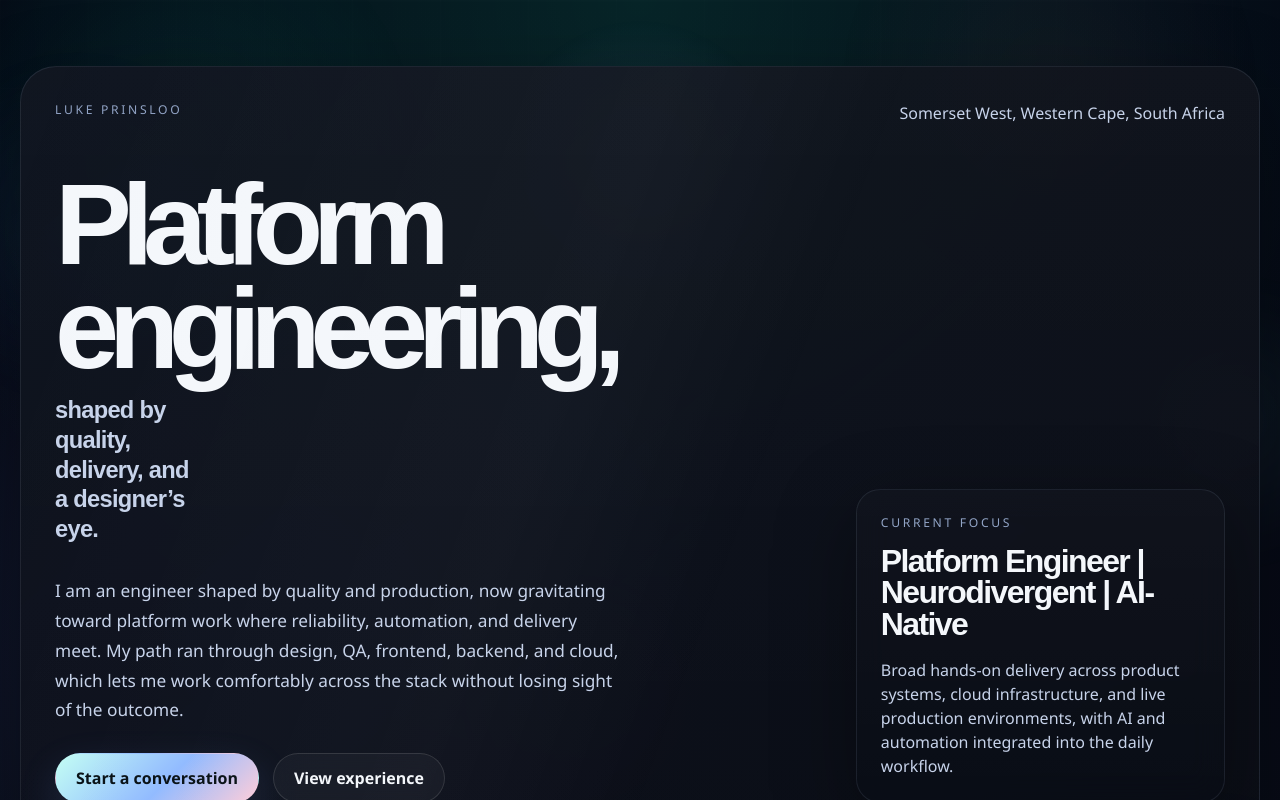
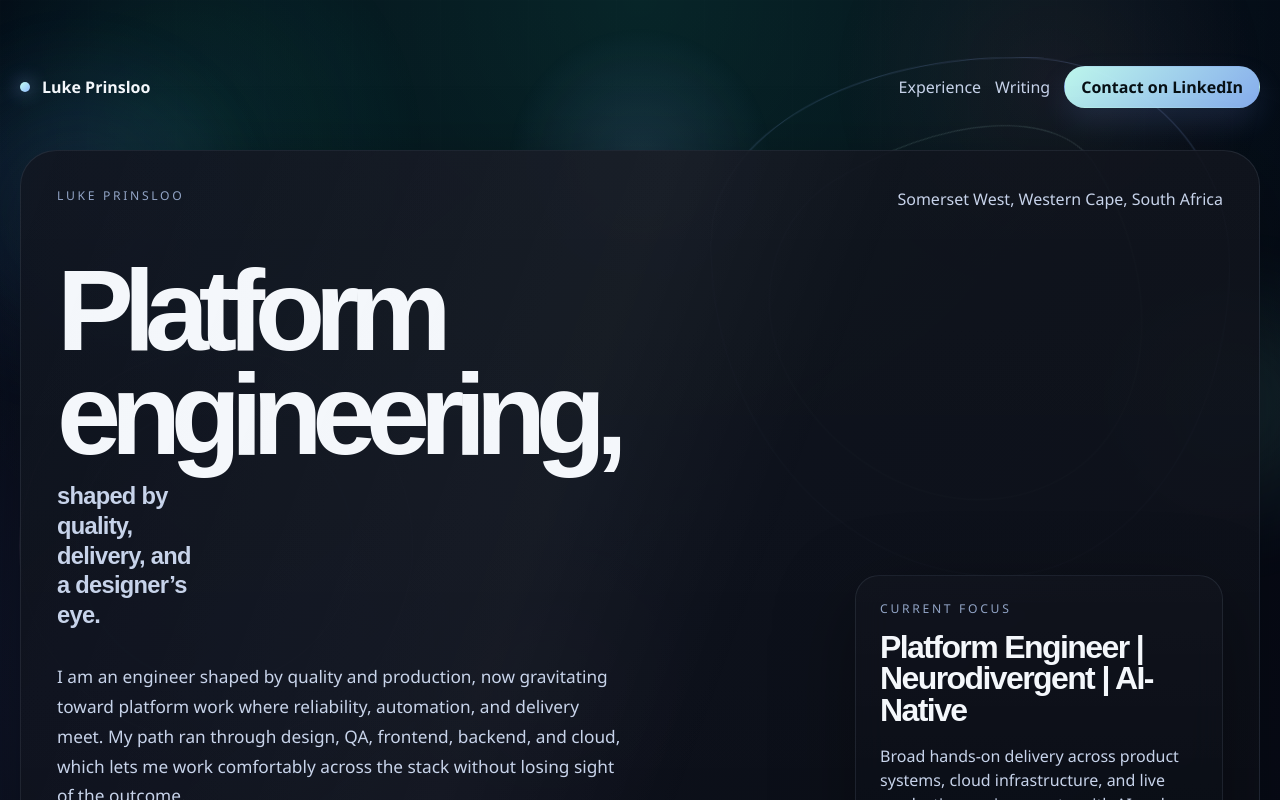
Before and after one commit to This-is-Luke/this-is-luke, a React (Vite) app: page / in a window 1280 px wide. Shown: the top 800 px of the page. Built offline with nearby package versions, Linux system fonts and the light colour scheme.

Commit message:
Upgrade nav, CTAs, and ambient motion

```diff
--- a/src/App.css
+++ b/src/App.css
@@ -1,6 +1,8 @@
 .page-shell {
   --pointer-x: 50%;
   --pointer-y: 20%;
+  --tap-x: 50%;
+  --tap-y: 50%;
   --motion-x: 0;
   --motion-y: 0;
   --scroll-progress: 0;
@@ -10,76 +12,192 @@
   padding: 24px 0 110px;
 }
 
+.page-ripple,
 .page-orb,
+.page-vector,
 .page-spotlight {
   position: fixed;
   pointer-events: none;
   z-index: 0;
 }
 
+.page-ripple {
+  inset: 0;
+  opacity: 0;
+}
+
+.page-shell.is-tapping .page-ripple::before {
+  content: '';
+  position: absolute;
+  left: var(--tap-x);
+  top: var(--tap-y);
+  width: 18px;
+  height: 18px;
+  border-radius: 50%;
+  border: 1px solid rgba(196, 255, 244, 0.72);
+  transform: translate(-50%, -50%);
+  animation: ripple-burst 650ms ease-out forwards;
+}
+
 .page-orb {
   border-radius: 50%;
   filter: blur(28px);
-  opacity: 0.42;
+  opacity: 0.54;
+  transition: opacity 300ms ease;
+  animation: breathe 12s ease-in-out infinite;
+}
+
+.page-orb-a {
+  top: 4vh;
+  left: -8vw;
+  width: min(34vw, 360px);
+  height: min(34vw, 360px);
+  background: radial-gradient(circle, rgba(104, 152, 255, 0.24), transparent 68%);
   transform: translate3d(
     calc(var(--motion-x) * 42px),
     calc(var(--scroll-progress) * -60px + var(--motion-y) * 32px),
     0
   );
-  transition: opacity 300ms ease;
-}
-
-.page-orb-a {
-  top: 6vh;
-  left: -8vw;
-  width: min(34vw, 360px);
-  height: min(34vw, 360px);
-  background: radial-gradient(circle, rgba(104, 152, 255, 0.2), transparent 68%);
 }
 
 .page-orb-b {
-  top: 34vh;
+  top: 32vh;
   right: -8vw;
   width: min(28vw, 300px);
   height: min(28vw, 300px);
-  background: radial-gradient(circle, rgba(138, 255, 229, 0.15), transparent 70%);
+  background: radial-gradient(circle, rgba(138, 255, 229, 0.2), transparent 70%);
   transform: translate3d(
-    calc(var(--motion-x) * -36px),
-    calc(var(--scroll-progress) * 80px + var(--motion-y) * -26px),
+    calc(var(--motion-x) * -34px),
+    calc(var(--scroll-progress) * 72px + var(--motion-y) * -24px),
+    0
+  );
+  animation-duration: 15s;
+}
+
+.page-orb-c {
+  bottom: -1vh;
+  left: 34vw;
+  width: min(24vw, 240px);
+  height: min(24vw, 240px);
+  background: radial-gradient(circle, rgba(255, 194, 216, 0.18), transparent 72%);
+  transform: translate3d(
+    calc(var(--motion-x) * 18px),
+    calc(var(--scroll-progress) * 108px),
+    0
+  );
+  animation-duration: 18s;
+}
+
+.page-vector {
+  opacity: 0.85;
+  mix-blend-mode: screen;
+}
+
+.page-vector::before,
+.page-vector::after {
+  content: '';
+  position: absolute;
+  inset: 0;
+}
+
+.page-vector-a {
+  top: 7vh;
+  right: 4vw;
+  width: min(42vw, 520px);
+  height: min(42vw, 520px);
+  transform: translate3d(
+    calc(var(--motion-x) * -24px),
+    calc(var(--scroll-progress) * 40px + var(--motion-y) * -18px),
     0
   );
 }
 
-.page-orb-c {
-  bottom: -2vh;
-  left: 36vw;
-  width: min(24vw, 240px);
-  height: min(24vw, 240px);
-  background: radial-gradient(circle, rgba(255, 194, 216, 0.12), transparent 72%);
+.page-vector-a::before {
+  border-radius: 40% 60% 64% 36% / 40% 44% 56% 60%;
+  border: 1px solid rgba(138, 173, 255, 0.24);
+  animation: spin-slow 24s linear infinite;
+}
+
+.page-vector-a::after {
+  inset: 14%;
+  border-radius: 58% 42% 33% 67% / 50% 38% 62% 50%;
+  border: 1px solid rgba(196, 255, 244, 0.18);
+  animation: spin-slow 18s linear infinite reverse;
+}
+
+.page-vector-b {
+  bottom: 8vh;
+  left: 2vw;
+  width: min(34vw, 380px);
+  height: min(34vw, 380px);
   transform: translate3d(
-    calc(var(--motion-x) * 18px),
-    calc(var(--scroll-progress) * 110px),
+    calc(var(--motion-x) * 22px),
+    calc(var(--scroll-progress) * -44px + var(--motion-y) * 14px),
     0
   );
+}
+
+.page-vector-b::before {
+  border-radius: 50%;
+  border: 1px solid rgba(255, 190, 218, 0.18);
+  animation: pulse-ring 8s ease-in-out infinite;
+}
+
+.page-vector-b::after {
+  inset: 16%;
+  border-radius: 50%;
+  border: 1px solid rgba(143, 188, 255, 0.16);
+  animation: pulse-ring 10s ease-in-out infinite reverse;
 }
 
 .page-spotlight {
   inset: 0;
   background:
-    radial-gradient(
-      circle at var(--pointer-x) var(--pointer-y),
-      rgba(136, 182, 255, 0.14),
-      transparent 16%
-    ),
-    radial-gradient(circle at 14% 18%, rgba(49, 255, 213, 0.08), transparent 20%),
-    radial-gradient(circle at 82% 10%, rgba(255, 109, 143, 0.06), transparent 18%);
-  opacity: calc(0.8 - var(--scroll-progress) * 0.25);
+    radial-gradient(circle at var(--pointer-x) var(--pointer-y), rgba(136, 182, 255, 0.16), transparent 15%),
+    radial-gradient(circle at 14% 18%, rgba(49, 255, 213, 0.1), transparent 20%),
+    radial-gradient(circle at 82% 10%, rgba(255, 109, 143, 0.08), transparent 18%);
+  opacity: calc(0.86 - var(--scroll-progress) * 0.24);
 }
 
 .section-block {
   position: relative;
   z-index: 1;
   margin-top: 42px;
+}
+
+.top-nav {
+  display: flex;
+  align-items: center;
+  justify-content: space-between;
+  gap: 18px;
+}
+
+.brand-mark {
+  display: inline-flex;
+  align-items: center;
+  gap: 12px;
+  text-decoration: none;
+  color: var(--text);
+  font-weight: 600;
+}
+
+.brand-dot {
+  width: 10px;
+  height: 10px;
+  border-radius: 50%;
+  background: linear-gradient(135deg, #c4fff4, #91baff);
+  box-shadow: 0 0 18px rgba(145, 186, 255, 0.7);
+}
+
+.nav-links {
+  display: flex;
+  align-items: center;
+  gap: 14px;
+}
+
+.nav-links > a:not(.button) {
+  color: var(--muted-strong);
+  text-decoration: none;
 }
 
 [data-reveal] {
@@ -108,7 +226,7 @@
 
 .hero {
   overflow: hidden;
-  padding: 34px;
+  padding: 36px;
   border: 1px solid rgba(183, 204, 237, 0.11);
   border-radius: 36px;
   background:
@@ -125,13 +243,14 @@
   width: 340px;
   height: 340px;
   border-radius: 50%;
-  background: radial-gradient(circle, rgba(98, 132, 255, 0.16), transparent 70%);
+  background: radial-gradient(circle, rgba(98, 132, 255, 0.18), transparent 70%);
   filter: blur(12px);
   transform: translate3d(
     calc(var(--motion-x) * -34px),
     calc(var(--motion-y) * -30px + var(--scroll-progress) * 30px),
     0
   );
+  animation: breathe 10s ease-in-out infinite;
 }
 
 .hero::after {
@@ -139,13 +258,8 @@
   position: absolute;
   inset: 0;
   background:
-    linear-gradient(
-      110deg,
-      transparent 0%,
-      rgba(255, 255, 255, 0.028) 42%,
-      transparent 58%
-    );
-  transform: translateX(calc(var(--motion-x) * 18px));
+    linear-gradient(110deg, transparent 0%, rgba(255, 255, 255, 0.035) 42%, transparent 58%);
+  transform: translateX(calc(var(--motion-x) * 20px));
   pointer-events: none;
 }
 
@@ -233,6 +347,14 @@
   border-color: rgba(255, 255, 255, 0.12);
   background: rgba(255, 255, 255, 0.035);
   backdrop-filter: blur(12px);
+}
+
+.button-nav {
+  min-height: 42px;
+  padding-inline: 16px;
+  color: #071015;
+  background: linear-gradient(135deg, rgba(196, 255, 244, 0.96), rgba(145, 186, 255, 0.92));
+  box-shadow: 0 14px 30px rgba(125, 163, 255, 0.14);
 }
 
 .hero-panel,
@@ -379,6 +501,7 @@
   height: 180px;
   border-radius: 50%;
   background: radial-gradient(circle, rgba(255, 255, 255, 0.08), transparent 70%);
+  animation: breathe 9s ease-in-out infinite;
 }
 
 .quote-card:nth-child(2) {
@@ -397,6 +520,52 @@
   padding: 30px;
 }
 
+@keyframes breathe {
+  0%,
+  100% {
+    scale: 1;
+    opacity: 0.44;
+  }
+  50% {
+    scale: 1.08;
+    opacity: 0.68;
+  }
+}
+
+@keyframes spin-slow {
+  from {
+    transform: rotate(0deg);
+  }
+  to {
+    transform: rotate(360deg);
+  }
+}
+
+@keyframes pulse-ring {
+  0%,
+  100% {
+    transform: scale(1);
+    opacity: 0.3;
+  }
+  50% {
+    transform: scale(1.08);
+    opacity: 0.72;
+  }
+}
+
+@keyframes ripple-burst {
+  0% {
+    opacity: 0.7;
+    box-shadow: 0 0 0 0 rgba(145, 186, 255, 0.3);
+    transform: translate(-50%, -50%) scale(0.6);
+  }
+  100% {
+    opacity: 0;
+    box-shadow: 0 0 0 48px rgba(145, 186, 255, 0);
+    transform: translate(-50%, -50%) scale(12);
+  }
+}
+
 @media (prefers-reduced-motion: reduce) {
   [data-reveal] {
     opacity: 1;
@@ -408,8 +577,12 @@
   .hero,
   .hero::before,
   .hero::after,
+  .page-orb,
+  .page-vector::before,
+  .page-vector::after,
   .quote-card:nth-child(2),
   .quote-card:nth-child(3) {
+    animation: none;
     transition: none;
     transform: none;
   }
@@ -422,14 +595,15 @@
   }
 
   .page-orb {
-    opacity: 0.3;
+    opacity: 0.34;
   }
 
-  .hero,
-  .closing-card {
-    border-radius: 28px;
+  .page-vector {
+    opacity: 0.56;
   }
 
+  .top-nav,
+  .nav-links,
   .hero-grid,
   .feature-split,
   .timeline-layout,
@@ -438,6 +612,13 @@
   .timeline-card,
   .closing-card {
     grid-template-columns: 1fr;
+    flex-direction: column;
+    align-items: stretch;
+  }
+
+  .hero,
+  .closing-card {
+    border-radius: 28px;
   }
 
   .principles-grid,
@@ -457,13 +638,13 @@
     padding: 22px;
   }
 
+  .section-block {
+    margin-top: 28px;
+  }
+
   .hero-grid {
     margin-top: 26px;
     gap: 20px;
-  }
-
-  .section-block {
-    margin-top: 28px;
   }
 
   .hero-copy h1 {
@@ -471,6 +652,7 @@
     font-size: clamp(3rem, 15vw, 4.8rem);
   }
 
+  .nav-links,
   .hero-actions,
   .button,
   .tag-band {
@@ -479,6 +661,10 @@
 
   .button {
     width: 100%;
+  }
+
+  .nav-links > a:not(.button) {
+    padding: 2px 0;
   }
 
   .tag-band span {
--- a/src/App.tsx
+++ b/src/App.tsx
@@ -92,6 +92,7 @@ function App() {
     let currentY = 0
     let targetScroll = 0
     let currentScroll = 0
+    let tapTimeout = 0
 
     const setTargetsFromPoint = (clientX: number, clientY: number) => {
       const { innerWidth, innerHeight } = window
@@ -105,8 +106,27 @@ function App() {
       root.style.setProperty('--pointer-y', `${(clientY / innerHeight) * 100}%`)
     }
 
+    const triggerTapEffect = (clientX: number, clientY: number) => {
+      const { innerWidth, innerHeight } = window
+      root.style.setProperty('--tap-x', `${(clientX / innerWidth) * 100}%`)
+      root.style.setProperty('--tap-y', `${(clientY / innerHeight) * 100}%`)
+      root.classList.remove('is-tapping')
+      window.clearTimeout(tapTimeout)
+      window.requestAnimationFrame(() => {
+        root.classList.add('is-tapping')
+        tapTimeout = window.setTimeout(() => {
+          root.classList.remove('is-tapping')
+        }, 650)
+      })
+    }
+
     const handlePointerMove = (event: PointerEvent) => {
       setTargetsFromPoint(event.clientX, event.clientY)
+    }
+
+    const handlePointerDown = (event: PointerEvent) => {
+      setTargetsFromPoint(event.clientX, event.clientY)
+      triggerTapEffect(event.clientX, event.clientY)
     }
 
     const handleTouchMove = (event: TouchEvent) => {
@@ -116,6 +136,16 @@ function App() {
       }
 
       setTargetsFromPoint(touch.clientX, touch.clientY)
+    }
+
+    const handleTouchStart = (event: TouchEvent) => {
+      const touch = event.touches[0]
+      if (!touch) {
+        return
+      }
+
+      setTargetsFromPoint(touch.clientX, touch.clientY)
+      triggerTapEffect(touch.clientX, touch.clientY)
     }
 
     const handlePointerLeave = () => {
@@ -167,15 +197,20 @@ function App() {
     handleScroll()
     animate()
     window.addEventListener('pointermove', handlePointerMove, { passive: true })
+    window.addEventListener('pointerdown', handlePointerDown, { passive: true })
     window.addEventListener('pointerleave', handlePointerLeave)
+    window.addEventListener('touchstart', handleTouchStart, { passive: true })
     window.addEventListener('touchmove', handleTouchMove, { passive: true })
     window.addEventListener('scroll', handleScroll, { passive: true })
 
     return () => {
       observer.disconnect()
       window.cancelAnimationFrame(animationFrame)
+      window.clearTimeout(tapTimeout)
       window.removeEventListener('pointermove', handlePointerMove)
+      window.removeEventListener('pointerdown', handlePointerDown)
       window.removeEventListener('pointerleave', handlePointerLeave)
+      window.removeEventListener('touchstart', handleTouchStart)
       window.removeEventListener('touchmove', handleTouchMove)
       window.removeEventListener('scroll', handleScroll)
     }
@@ -183,10 +218,32 @@ function App() {
 
   return (
     <main className="page-shell" ref={rootRef}>
+      <div className="page-ripple" aria-hidden="true" />
       <div className="page-orb page-orb-a" aria-hidden="true" />
       <div className="page-orb page-orb-b" aria-hidden="true" />
       <div className="page-orb page-orb-c" aria-hidden="true" />
+      <div className="page-vector page-vector-a" aria-hidden="true" />
+      <div className="page-vector page-vector-b" aria-hidden="true" />
       <div className="page-spotlight" aria-hidden="true" />
+
+      <header className="top-nav section-block" data-reveal>
+        <a className="brand-mark" href="#top">
+          <span className="brand-dot" />
+          <span>Luke Prinsloo</span>
+        </a>
+        <nav className="nav-links" aria-label="Primary">
+          <a href="#experience">Experience</a>
+          <a href="#writing">Writing</a>
+          <a
+            href="https://www.linkedin.com/in/lukas-prinsloo-ai-native-cloud-engineer/"
+            target="_blank"
+            rel="noreferrer"
+            className="button button-nav"
+          >
+            Contact on LinkedIn
+          </a>
+        </nav>
+      </header>
 
       <section className="hero section-block" data-reveal>
         <div className="hero-meta">
@@ -209,8 +266,13 @@ function App() {
             </p>
 
             <div className="hero-actions">
-              <a href="mailto:hello@thisisluke.dev" className="button button-primary">
-                Start a conversation
+              <a
+                href="https://www.linkedin.com/in/lukas-prinsloo-ai-native-cloud-engineer/"
+                target="_blank"
+                rel="noreferrer"
+                className="button button-primary"
+              >
+                Connect on LinkedIn
               </a>
               <a href="#experience" className="button button-secondary">
                 View experience
@@ -293,7 +355,7 @@ function App() {
         </div>
       </section>
 
-      <section className="section-block quote-layout" data-reveal>
+      <section className="section-block quote-layout" id="writing" data-reveal>
         <div className="section-copy">
           <p className="eyebrow">Writing</p>
           <h2>Fragments from the way I think.</h2>
@@ -342,8 +404,13 @@ function App() {
             and delivery without losing the bigger picture, let&apos;s talk.
           </p>
         </div>
-        <a href="mailto:hello@thisisluke.dev" className="button button-primary">
-          Contact Luke
+        <a
+          href="https://www.linkedin.com/in/lukas-prinsloo-ai-native-cloud-engineer/"
+          target="_blank"
+          rel="noreferrer"
+          className="button button-primary"
+        >
+          Connect on LinkedIn
         </a>
       </section>
     </main>
```
